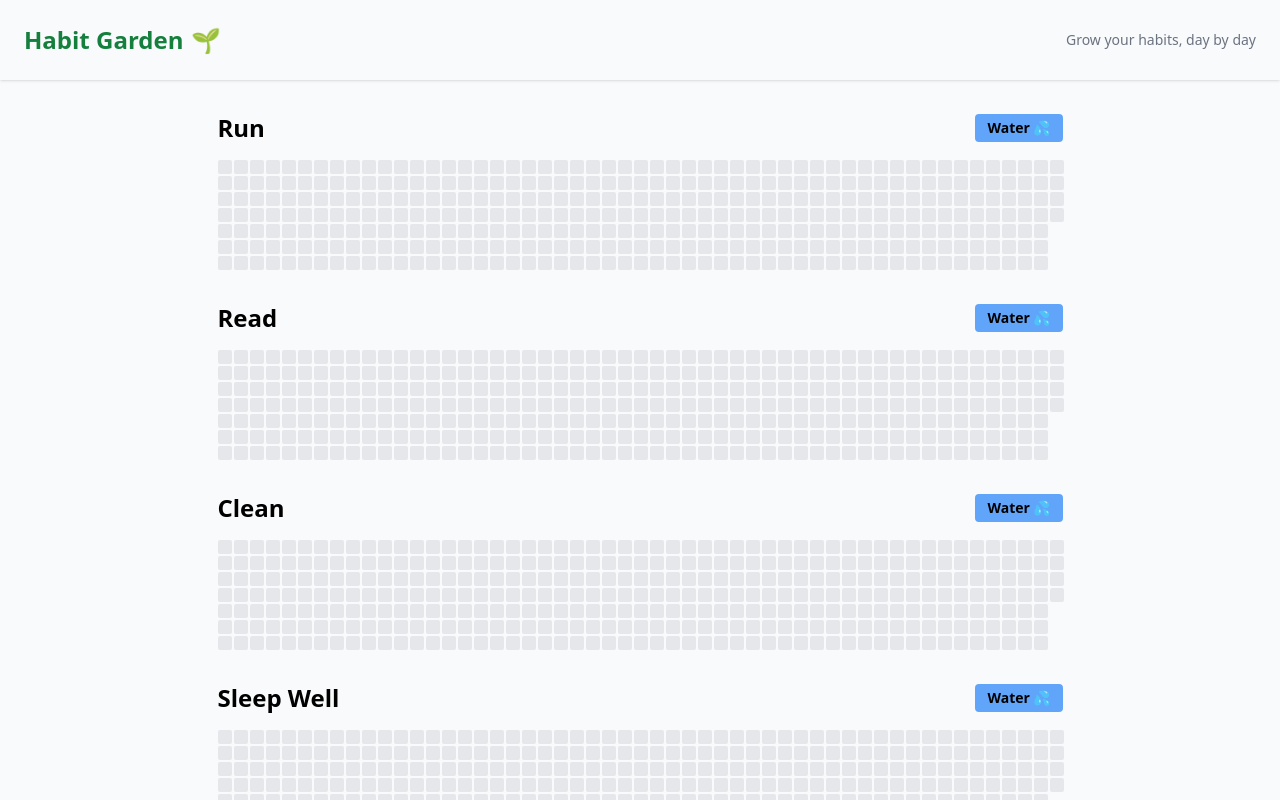
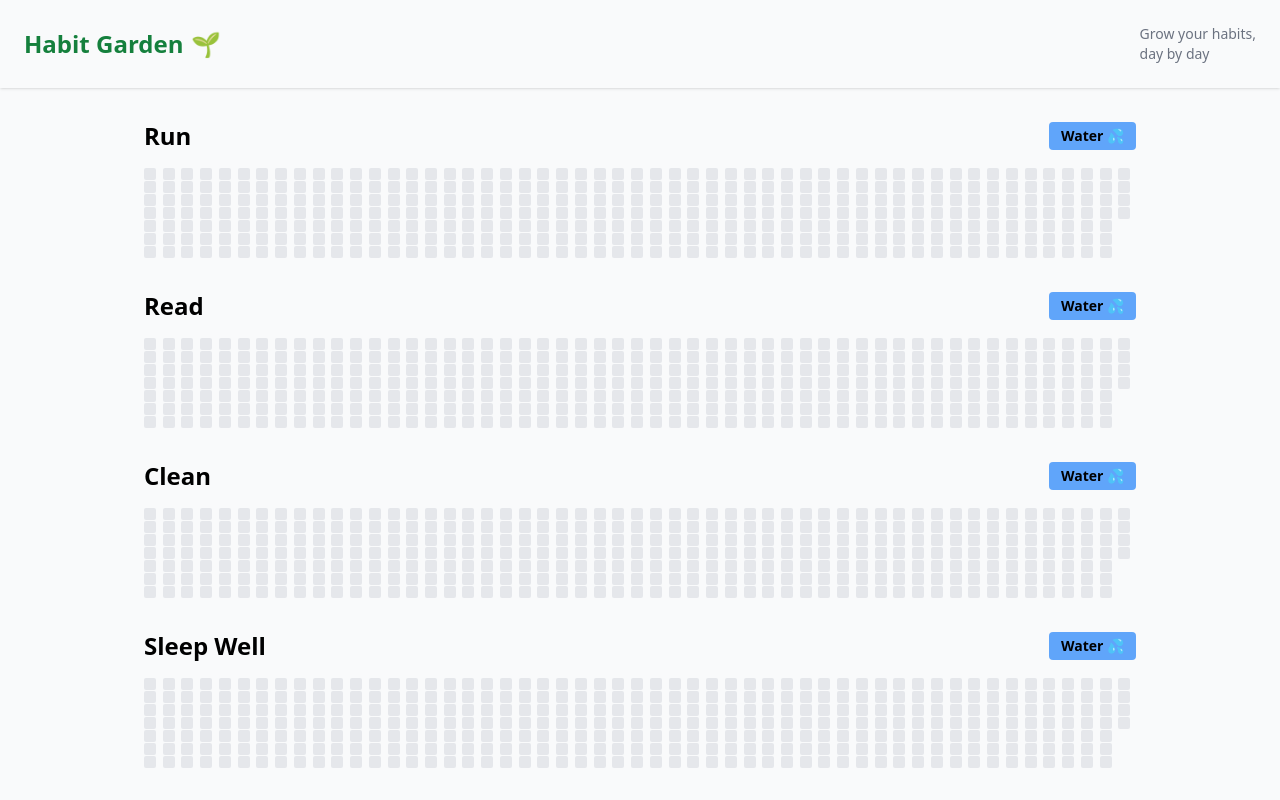
Before and after one commit to youngG124/habit-garden, a React (Vite) app: page / in a window 1280 px wide. Shown: the top 800 px of the page. Built offline with nearby package versions, Linux system fonts and the light colour scheme.

Commit message:
grass cell responsible

```diff
--- a/src/App.tsx
+++ b/src/App.tsx
@@ -12,7 +12,7 @@ export default function App() {
           <span>Habit Garden</span><span>🌱</span>
         </div>
         <p className="text-sm text-gray-500">
-          Grow your habits, day by day
+          Grow your habits,<br/> day by day
         </p>
       </header>
 
--- a/src/components/Garden.tsx
+++ b/src/components/Garden.tsx
@@ -27,8 +27,8 @@ const Garden: React.FC<GardenProps> = ({ name }) => {
   }
 
   return (
-    <section className="w-full px-4 flex flex-col items-center mb-4">
-      <div className="w-[845px] flex flex-col items-start">
+    <section className="w-full max-w-screen-lg px-4 flex flex-col items-center mb-4">
+      <div className="w-full flex flex-col items-start">
         {/* 제목 + 버튼 */}
         <div className="w-full flex items-center justify-between mb-4">
           <h2 className="text-2xl font-semibold">{name}</h2>
@@ -37,11 +37,13 @@ const Garden: React.FC<GardenProps> = ({ name }) => {
           </button>
         </div>
 
-        {/* 잔디 그리드 */}
-        <div className="grid grid-rows-7 grid-flow-col gap-[2px] mb-4">
-          {days.map((date) => (
-            <GrassCell key={date.toISOString()} date={date} />
-          ))}
+        <div className="w-full overflow-x-auto">
+          {/* 잔디 그리드 */}
+          <div className="grid grid-rows-7 grid-flow-col gap-[1px] mb-4 overflow-x-auto">
+            {days.map((date) => (
+              <GrassCell key={date.toISOString()} date={date} />
+            ))}
+          </div>
         </div>
       </div>
     </section>
--- a/src/components/GrassCell.tsx
+++ b/src/components/GrassCell.tsx
@@ -5,7 +5,7 @@ type GrassCellProps = {
 const GrassCell: React.FC<GrassCellProps> = ({ date }) => {
   return (
     <div
-      className="w-3.5 h-3.5 bg-gray-200 rounded-sm hover:bg-green-400 transition-colors"
+      className="w-[1.45vw] h-[1.45vw] max-w-[12px] max-h-[12px] bg-gray-200 rounded-sm hover:bg-green-400 transition-colors"
       title={date.toDateString()}
     />
   );
```
